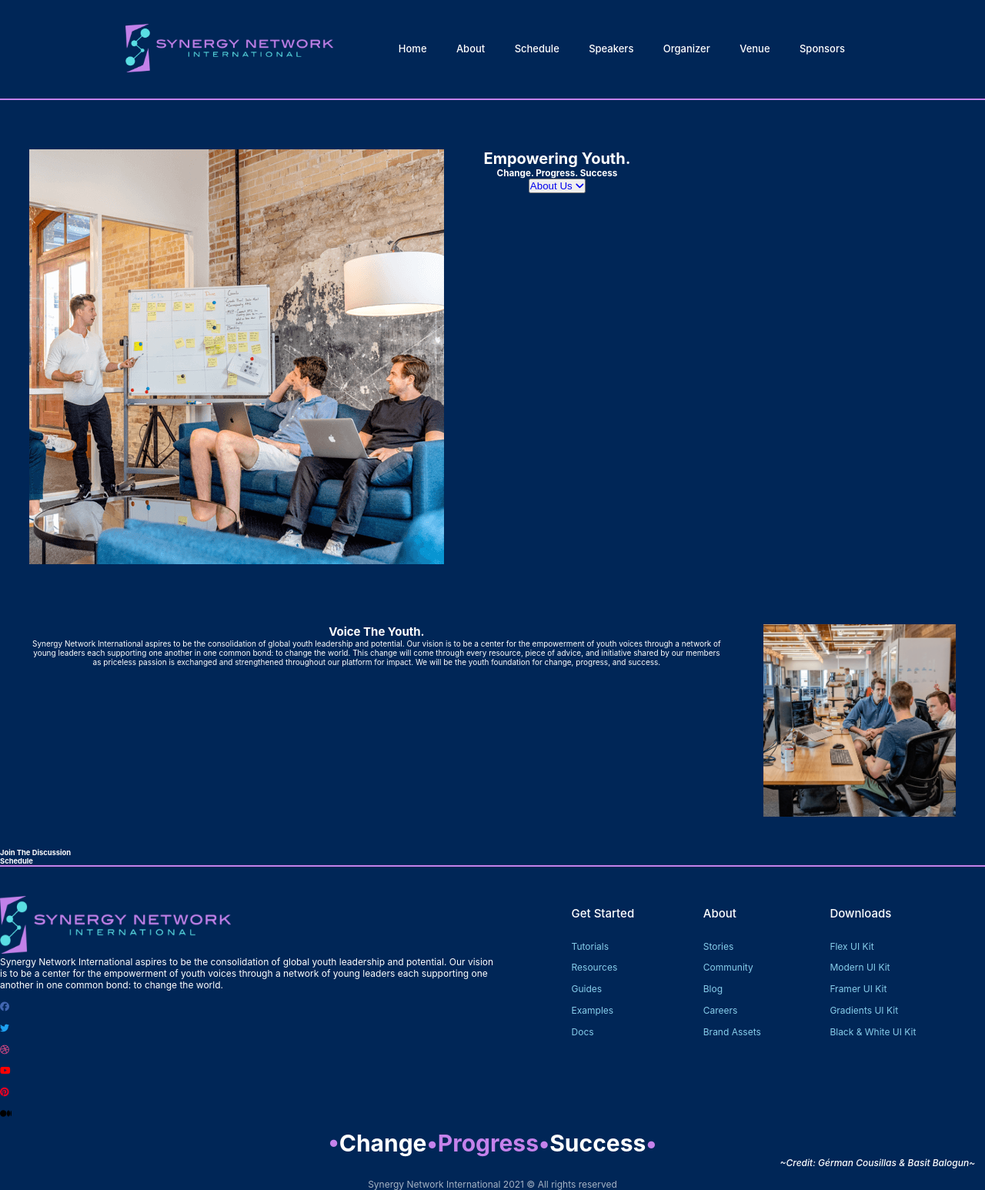
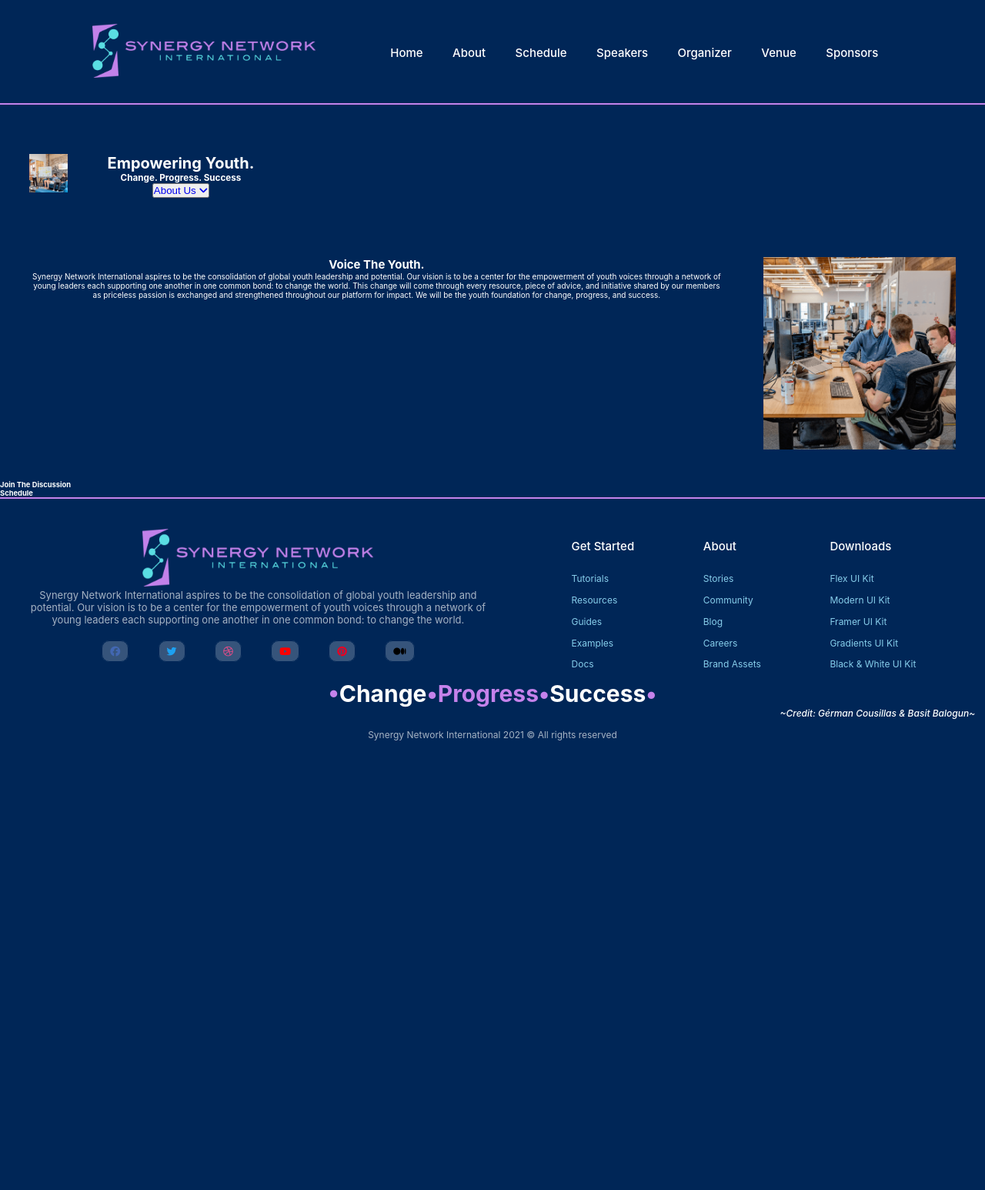
Before and after one commit to Basit-Balogun10/sni, a Django app: page / in a window 1280 px wide. Shown: the whole page at 77% size. After the commit the page ends 962 px from the top, so only its background shows below. Run offline with Django 3.2, Linux system fonts and the light colour scheme; some libraries are stand-ins or nearby versions.

Commit message:
Fixed mess caused by VS code beautification extensions(Beautify and Lonefy) in the home.html- Everything works fine now :)
Signed-off-by: Basit-Balogun10 <basitbalogun10@gmail.com>

```diff
--- a/static/sni_app/css/style.css
+++ b/static/sni_app/css/style.css
@@ -473,7 +473,7 @@
 
 @media only screen and (min-width: 970px) {
     #logo {
-        margin-right: 4vw;
+        margin-left: 0vw;
     }
     nav a {
         color: white;
@@ -484,7 +484,7 @@
     nav {
         background: #002657;
         color: white;
-        padding: 2.45vw;
+        padding: 2.45vw 0vw;
         margin-bottom: 2vw;
         border-bottom: 0.2rem solid #C582EB;
     }
@@ -493,23 +493,24 @@
     }
     ul.navigation {
         display: inline-block;
-        margin-left: 5vw;
+        margin-left: 6vw;
         margin-bottom: 1.8vw;
     }
     nav li {
         float: left;
         margin: 0vw 1.5vw;
-        font-size: 1.3rem;
+        font-size: 1.5rem;
         font-weight: 500;
         list-style: none;
         font-family: -apple-system, BlinkMacSystemFont, Segoe UI, Roboto, Helvetica Neue, Arial, Noto Sans, sans-serif;
         cursor: pointer;
-        transition: font-size 0.3s;
+        transition: font-size 0.1s;
     }
     nav li:hover {
-        font-size: 1.5rem;
+        font-size: 1.6rem;
         font-weight: bolder;
     }
+
     .grid-container {
         display: inline-grid;
         grid-template-columns: auto auto;
@@ -518,14 +519,10 @@
     }
     .grid-item {
         background-color: #002657;
+        border: none;
         padding: 2vw;
         font-size: 1rem;
         text-align: center;
-    }
-    img#first-image {
-        width: 500vw;
-        height: 500vw;
-        border: 0.1rem solid red;
     }
     footer {
         background-color: #002657;
--- a/templates/sni_app/home.html
+++ b/templates/sni_app/home.html
@@ -2,52 +2,51 @@
 <html lang="en">
 
 <head>
-    <meta charset="UTF-8 ">
-    <meta content="width=device-width, initial-scale=1 " name="viewport ">
+    <meta charset="UTF-8">
+    <meta content="width=device-width, initial-scale=1" name="viewport">
     <title>Home - Synergy Network International</title>
-    <meta content="Synergy Network International aspires to be the consolidation of global youth leadership and potential. Our vision is to be a center for the empowerment of "
-          name="description ">
-    <link href="static/sni_app/images/cropped-SNI-Favicon-32x32.png " rel="icon " sizes="32x32 ">
-    <link href="static/sni_app/css/style.css " rel="stylesheet " type="text/css ">
-    <script crossorigin="anonymous " src="https://kit.fontawesome.com/8e8ce04397.js "></script>
+    <meta content="Synergy Network International aspires to be the consolidation of global youth leadership and potential. Our vision is to be a center for the empowerment of"
+          name="description">
+    <link href="static/sni_app/images/cropped-SNI-Favicon-32x32.png" rel="icon" sizes="32x32">
+    <link href="static/sni_app/css/style.css" rel="stylesheet" type="text/css">
+    <script crossorigin="anonymous" src="https://kit.fontawesome.com/8e8ce04397.js"></script>
 </head>
 
 <body>
 <header>
     <nav>
-        <div class="wrapper ">
-            <a href="/ " id="logo "><img alt="SNI-Logo " height="63 "
-                                         src="static/sni_app/images/SNI-Logo-Transparent-1536x368.png "
-                                         width="270 "></a>
-            <ul class="navigation ">
-                <li><a href="/ " title="Go To The Home Page ">Home</a></li>
-                <li><a href="/#about " title="About Us ">About</a></li>
-                <li><a href="/#schedule ">Schedule</a></li>
-                <li><a href="/#speakers ">Speakers</a></li>
-                <li><a href="/#organizer ">Organizer</a></li>
-                <li><a href="/#venue ">Venue</a></li>
-                <li><a href="/#sponsors ">Sponsors</a></li>
+        <div class="wrapper">
+            <a href="/"><img alt="SNI-Logo" height="69.47" id="logo"
+                             src="static/sni_app/images/SNI-Logo-Transparent-1536x368.png" width="290"></a>
+            <ul class="navigation">
+                <li><a href="/" title="Go To The Home Page">Home</a></li>
+                <li><a href="/#about" title="About Us">About</a></li>
+                <li><a href="/#schedule">Schedule</a></li>
+                <li><a href="/#speakers">Speakers</a></li>
+                <li><a href="/#organizer">Organizer</a></li>
+                <li><a href="/#venue">Venue</a></li>
+                <li><a href="/#sponsors">Sponsors</a></li>
             </ul>
         </div>
-        <div class="clear "></div>
+        <div class="clear"></div>
     </nav>
 </header>
 
 <main>
-    <div class="grid-container ">
-        <div class="grid-item ">
-            <img alt=" " id="first-image " src="static/sni_app/images/Hero-Home-page-new.png ">
+    <div class="grid-container">
+        <div class="grid-item">
+            <img alt="" height="50px" id="first-image" src="static/sni_app/images/Hero-Home-page-new.png" width="50px">
         </div>
-        <div class="grid-item ">
+        <div class="grid-item">
             <h1>Empowering Youth.</h1>
             <h3>Change. Progress. Success</h3>
-            <button><a href="#about " role="button " title="About Us ">About Us <i class="fas fa-angle-down "></i></a>
+            <button><a href="#about" role="button" title="About Us">About Us <i class="fas fa-angle-down"></i></a>
             </button>
         </div>
     </div>
 
-    <div class="grid-container " id="about ">
-        <div class="grid-item ">
+    <div class="grid-container" id="about">
+        <div class="grid-item">
             <h2>Voice The Youth.</h2>
             <p>
                 Synergy Network International aspires to be the consolidation of global youth leadership and potential.
@@ -59,86 +58,85 @@
                 for change, progress, and success.
             </p>
         </div>
-        <div class="grid-item ">
-            <img alt=" " height="250 " src="static/sni_app/images/Intro-Home-page-new.png " width="250 ">
+        <div class="grid-item">
+            <img alt="" height="250" src="static/sni_app/images/Intro-Home-page-new.png" width="250">
         </div>
     </div>
 
-    <div id="#schedule ">
+    <div id="#schedule">
         <h2>Join The Discussion</h2>
         <h2>Schedule</h2>
     </div>
 </main>
 
 <footer>
-    <div class="footer-wrapper ">
-        <div class="grid-container2 ">
-            <div class="grid-item2 overview " id="item1 ">
-                <a href="/ "><img alt=" " height="75 " src="static/sni_app/images/SNI-Logo-Transparent-1536x368.png "
-                                  width="300 "></a>
+    <div class="grid-container2">
+        <div class="grid-item2" id="item1">
+            <a href="/"><img alt="" height="75" src="static/sni_app/images/SNI-Logo-Transparent-1536x368.png"
+                             width="300"></a>
             <p>
-                    Synergy Network International aspires to be the consolidation of global youth leadership and
-                    potential. Our vision is to be a center for the empowerment of youth voices through a network of
-                    young leaders each supporting one another in one common bond:
+                Synergy Network International aspires to be the consolidation of global youth leadership and potential.
+                Our vision is to be a center for the empowerment of youth voices through a network of young leaders each
+                supporting one another in one common bond:
                 to change the world.
             </p>
-                <ul class="overview-icons ">
-                    <li><a href="/ " target="_blank " title="Reach Us On Facebook "><span style="color: #4267B2 "><i
-                            class="fab fa-facebook "></i></span></a></li>
-                    <li><a href="/ " target="_blank " title="Reach Us On Twitter "><span style="color: #1DA1F2 "><i
-                            class="fab fa-twitter "></i></span></a></li>
-                    <li><a href="/ " target="_blank " title="Reach Us On Dribbble "><span style="color: #EA4C89 "><i
-                            class="fab fa-dribbble "></i></span></a></li>
-                    <li><a href="/ " target="_blank " title="Reach Us On YouTube "><span style="color: #FF0000 "><i
-                            class="fab fa-youtube "></i></span></a></li>
-                    <li><a href="/ " target="_blank " title="Reach Us On Pinterest "><span style="color: #E60023 "><i
-                            class="fab fa-pinterest "></i></span></a></li>
-                    <li><a href="/ " target="_blank " title="Reach Us On Medium "><span style="color: black "><i
-                            class="fab fa-medium "></i></span></a></li>
+            <ul class="overview-icons">
+                <li><a href="/" target="_blank" title="Reach Us On Facebook"><span style="color: #4267B2"><i
+                        class="fab fa-facebook"></i></span></a></li>
+                <li><a href="/" target="_blank" title="Reach Us On Twitter"><span style="color: #1DA1F2"><i
+                        class="fab fa-twitter"></i></span></a></li>
+                <li><a href="/" target="_blank" title="Reach Us On Dribbble"><span style="color: #EA4C89"><i
+                        class="fab fa-dribbble"></i></span></a></li>
+                <li><a href="/" target="_blank" title="Reach Us On YouTube"><span style="color: #FF0000"><i
+                        class="fab fa-youtube"></i></span></a></li>
+                <li><a href="/" target="_blank" title="Reach Us On Pinterest"><span style="color: #E60023"><i
+                        class="fab fa-pinterest"></i></span></a></li>
+                <li><a href="/" target="_blank" title="Reach Us On Medium"><span style="color: black"><i
+                        class="fab fa-medium"></i></span></a></li>
             </ul>
         </div>
 
-            <div class="grid-item2 " id="item2 ">
+        <div class="grid-item2" id="item2">
             <h2>Get Started</h2>
             <ul>
-                    <li><a href="/ ">Tutorials</a></li>
-                    <li><a href="/ ">Resources</a></li>
-                    <li><a href="/ ">Guides</a></li>
-                    <li><a href="/ ">Examples</a></li>
-                    <li><a href="/ ">Docs</a></li>
+                <li><a href="/">Tutorials</a></li>
+                <li><a href="/">Resources</a></li>
+                <li><a href="/">Guides</a></li>
+                <li><a href="/">Examples</a></li>
+                <li><a href="/">Docs</a></li>
             </ul>
         </div>
 
-            <div class="grid-item2 " id="item3 ">
+        <div class="grid-item2" id="item3">
             <h2>About</h2>
             <ul>
-                    <li><a href="/ ">Stories</a></li>
-                    <li><a href="/ ">Community</a></li>
-                    <li><a href="/ ">Blog</a></li>
-                    <li><a href="/ ">Careers</a></li>
-                    <li><a href="/ ">Brand Assets</a></li>
+                <li><a href="/">Stories</a></li>
+                <li><a href="/">Community</a></li>
+                <li><a href="/">Blog</a></li>
+                <li><a href="/">Careers</a></li>
+                <li><a href="/">Brand Assets</a></li>
             </ul>
         </div>
 
-            <div class="grid-item2 " id="item4 ">
+        <div class="grid-item2" id="item4">
             <h2>Downloads</h2>
             <ul>
-                    <li><a href="/ ">Flex UI Kit</a></li>
-                    <li><a href="/ ">Modern UI Kit</a></li>
-                    <li><a href="/ ">Framer UI Kit</a></li>
-                    <li><a href="/ ">Gradients UI Kit</a></li>
-                    <li><a href="/ ">Black & White UI Kit</a></li>
+                <li><a href="/">Flex UI Kit</a></li>
+                <li><a href="/">Modern UI Kit</a></li>
+                <li><a href="/">Framer UI Kit</a></li>
+                <li><a href="/">Gradients UI Kit</a></li>
+                <li><a href="/">Black & White UI Kit</a></li>
             </ul>
         </div>
     </div>
-    </div>
-    <h4 class="footer-motto "><span class="purple-dot " style="color: #C582EB ">•</span>Change<span class="purple-dot "
-                                                                                                    style="color: #C582EB ">•</span><span
-            class="purple-dot " style="color: #C582EB ">Progress</span><span class="purple-dot
-        " style="color: #C582EB ">•</span>Success<span class="purple-dot " style="color: #C582EB ">•</span></h4>
+    <h4 class="footer-motto"><span class="purple-dot" style="color: #C582EB">•</span>Change<span class="purple-dot"
+                                                                                                 style="color: #C582EB">•</span><span
+            class="purple-dot" style="color: #C582EB">Progress</span><span class="purple-dot"
+                                                                           style="color: #C582EB">•</span>Success<span
+            class="purple-dot" style="color: #C582EB">•</span></h4>
 
-    <h3 class="credit "><em>~Credit: Gérman Cousillas & Basit Balogun~</em></h3>
-    <h6 class="copyright ">Synergy Network International 2021 © All rights reserved</h6>
+    <h3 class="credit"><em>~Credit: Gérman Cousillas & Basit Balogun~</em></h3>
+    <h6 class="copyright">Synergy Network International 2021 © All rights reserved</h6>
 </footer>
 </body>
 
```
Lines whose indentation alone changed are shown as unchanged.
